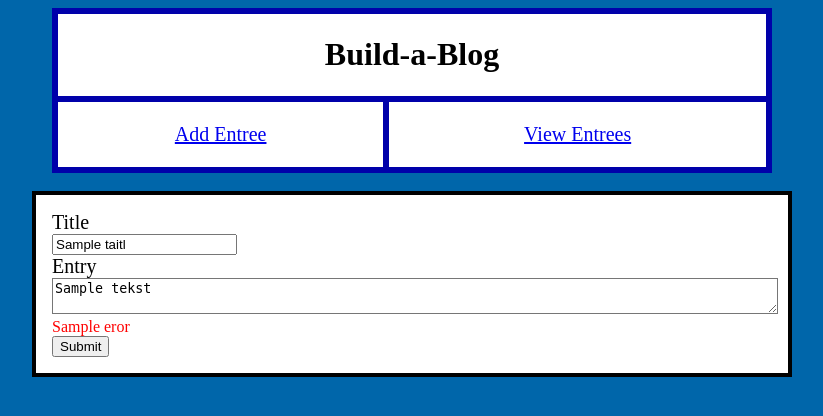
After one commit to Nicholas49/build-a-blog, a Python web app: template templates/newpost.html in a window 1280 px wide. The commit adds this page. Shown: the top 416 px of the page, without its empty margins (228-1051 px from the left). Run offline with Jinja, Linux system fonts and the light colour scheme; the template is opened without the code that fills it: most values are stand-ins (such as "Sample title", 1, 10 or a date in 2020).

Commit message:
completed assignment, but did not do optional stuff (yet)

```diff
--- a/templates/index.html
+++ b/templates/index.html
@@ -3,15 +3,63 @@
     <head>
         <title>Build-a-Blog</title>
         <style type="text/css">
-            .error {
+        body {
+          background-color: #06a;
+        }
+        h1 {
+          font-size: 4vmin;
+        }
+            .eror {
                 color: red;
+            }
+            .c {
+              text-align: center;
+            }
+            table, td {
+              border: 6px solid #00a;
+              border-collapse: collapse;
+            }
+            .t {
+              width: 90vmin;
+              min-width: 50%;
+              margin:auto;
+              background-color: white;
+            }
+            .b {
+              border: 0.5vmin solid black;
+              padding: 2vmin;
+            }
+            .h {
+              font-size: 2.5vmin;
+            }
+            .sm {
+              font-size: 1.5vmin;
             }
         </style>
     </head>
     <body>
-        <h1>
-            Build a Blog
-        </h1>
+      <table class="t c">
+        <tr>
+          <td colspan="2">
+            <h1>
+              Build-a-Blog
+            </h1>
+          </td>
+        </tr>
+        <tr>
+          <td>
+            <a href="/">
+              <p class="h">Add Entree</p>
+            </a>
+          </td>
+          <td>
+            <a href="/blog">
+            		<p class="h">View Entrees</p>
+            </a>
+          </td>
+        </tr>
+      </table>
+
 
         {% block content %}
         {% endblock %}
--- /dev/null
+++ b/templates/newpost.html
@@ -0,0 +1,22 @@
+{% extends "index.html" %}
+
+{% block content %}
+
+<br>
+
+<form class="t b" method="post">
+	<label>
+		<div class="h">Title</div>
+		<input type="text" name="taitl" value="{{ taitl }}">
+	</label>
+	<label>
+		<div class="h">Entry</div>
+		<textarea name="tekst" class="t" style="max-width:100%">{{ tekst }}</textarea>
+	</label>
+
+	<div class="eror">{{ eror }}</div>
+
+	<input type="submit">
+</form>
+
+{% endblock %}
```
Also changed, not shown: main.py (+40 -2 lines), templates/blog.html (added, +15 -0 lines), templates/blog_post.html (added, +13 -0 lines), templates/edit.html (deleted, +0 -16 lines), index.yaml (line endings or trailing spaces), 1 other file.
